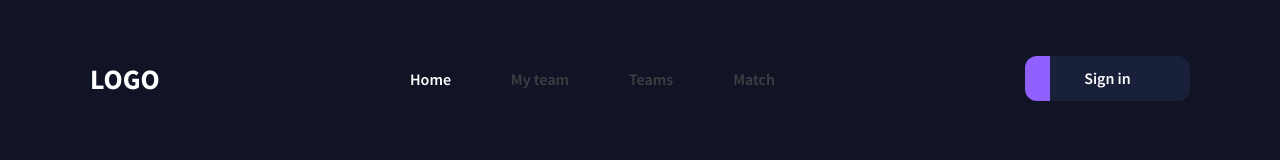
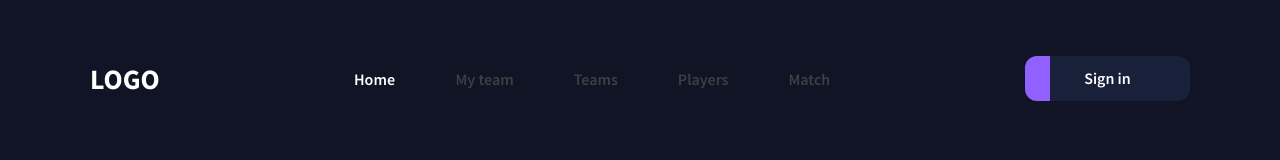
Before and after one commit to ScrimsApp/frontend, a Next.js app: page / in a window 1280 px wide. Shown: the top 160 px of the page. Built offline with nearby package versions, Linux system fonts and the light colour scheme.

Commit message:
Adding players section to Navbar :wrench: :zap:

```diff
--- a/src/components/Navbar/Navbar.component.tsx
+++ b/src/components/Navbar/Navbar.component.tsx
@@ -50,6 +50,12 @@ const Navbar: FunctionComponent = ({ ...props }) => {
           </NavItem>
         </Link>
 
+        <Link passHref href="/players">
+          <NavItem className={pathname === '/players' ? 'active' : ''}>
+            Players
+          </NavItem>
+        </Link>
+
         <Link passHref href="/match">
           <NavItem className={pathname === '/match' ? 'active' : ''}>
             Match
--- /dev/null
+++ b/src/pages/players.tsx
@@ -0,0 +1,5 @@
+const Players = () => {
+  return <h1>hello world!</h1>;
+};
+
+export default Players;
```
Also changed, not shown: src/components/Navbar/navbar.styles.ts (+4 -4 lines).
